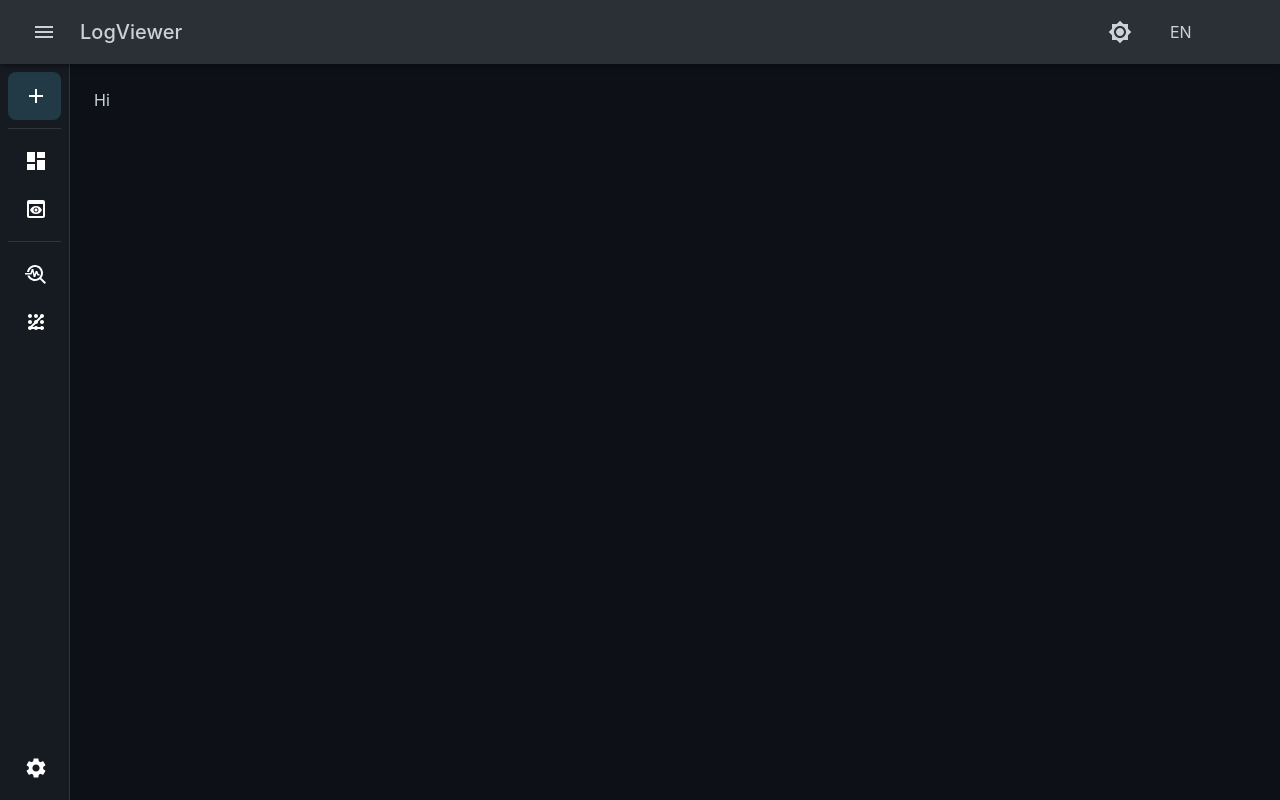
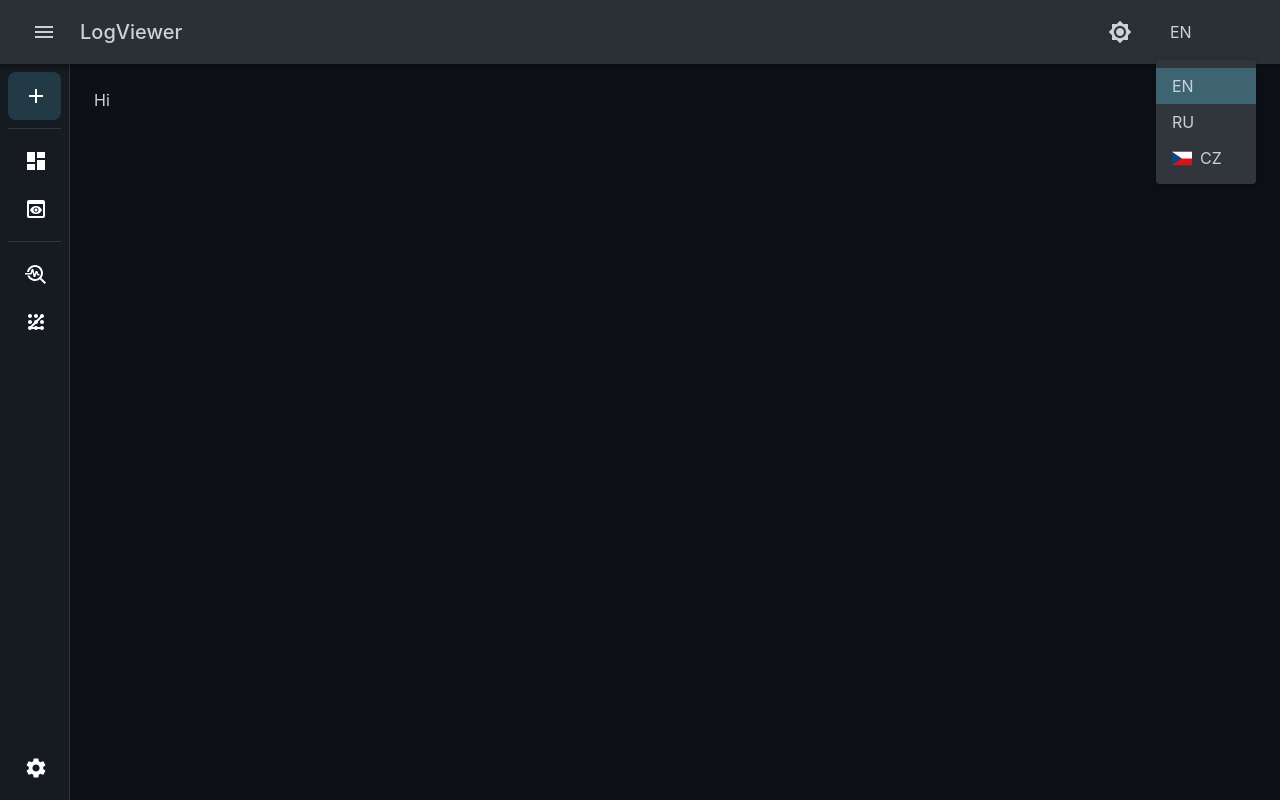
Before and after one commit to vl-efimov/log-viewer, a React (Vite) app in the folder log-viewer-front/: page /add-logs in a window 1280 px wide. Both pictures are taken after a click on the element "EN". Built offline with nearby package versions, Linux system fonts and the light colour scheme.

Commit message:
Refactoring lang-select component

```diff
--- a/log-viewer-front/src/components/LanguageSelect.tsx
+++ b/log-viewer-front/src/components/LanguageSelect.tsx
@@ -2,30 +2,27 @@ import { useState } from 'react';
 import { Select, MenuItem, SelectChangeEvent } from '@mui/material';
 import { useTranslation } from 'react-i18next';
 import Flag from './Flag';
+import { Languages } from '../constants/LanguagesEnum';
 
+const LANGUAGES = [Languages.EN, Languages.RU, Languages.CZ];
 
+const flagStyle = { marginRight: 8, width: 20, height: 15 };
 
 const LanguageSelect = () => {
     const { i18n } = useTranslation();
-    const [open, setOpen] = useState(false);
-    const [locale, setLocale] = useState('en');
+    const [locale, setLocale] = useState(Languages.EN);
 
     const handleLocaleChange = (event: SelectChangeEvent<string>) => {
-        const newLocale = event.target.value;
+        const newLocale = event.target.value as Languages;
         setLocale(newLocale);
         i18n.changeLanguage(newLocale);
-        setOpen(false);
     };
-
 
     return (
         <Select
             value={locale}
             onChange={handleLocaleChange}
-            open={open}
-            IconComponent={() => null}
-            onMouseEnter={() => setOpen(true)}
-            onMouseLeave={() => setOpen(false)}
+            IconComponent={() => <span style={{ display: 'none' }} />}
             MenuProps={{
                 PaperProps: {
                     sx: {
@@ -42,28 +39,18 @@ const LanguageSelect = () => {
                 },
             }}
         >
-            <MenuItem value="en">
-                <Flag
-                    language="gb"
-                    style={{ marginRight: '8px', width: '20px', height: '15px' }}
-                />
-                EN
-            </MenuItem>
-            <MenuItem value="ru">
-                <Flag
-                    language="ru"
-
-                    style={{ marginRight: '8px', width: '20px', height: '15px' }}
-                />
-                RU
-            </MenuItem>
-            <MenuItem value="cz">
-                <Flag
-                    language="cz"
-                    style={{ marginRight: '8px', width: '20px', height: '15px' }}
-                />
-                CZ
-            </MenuItem>
+            {LANGUAGES.map((lang) => (
+                <MenuItem
+                    key={lang}
+                    value={lang}
+                >
+                    <Flag
+                        language={lang === Languages.EN ? 'gb' : lang}
+                        style={flagStyle}
+                    />
+                    {lang.toUpperCase()}
+                </MenuItem>
+            ))}
         </Select>
     );
 };
--- /dev/null
+++ b/log-viewer-front/src/constants/LanguagesEnum.ts
@@ -0,0 +1,5 @@
+export enum Languages {
+    EN = 'en',
+    RU = 'ru',
+    CZ = 'cz',
+  }
```
Also changed, not shown: log-viewer-front/src/utils/loadFlags.ts (added, +16 -0 lines).
